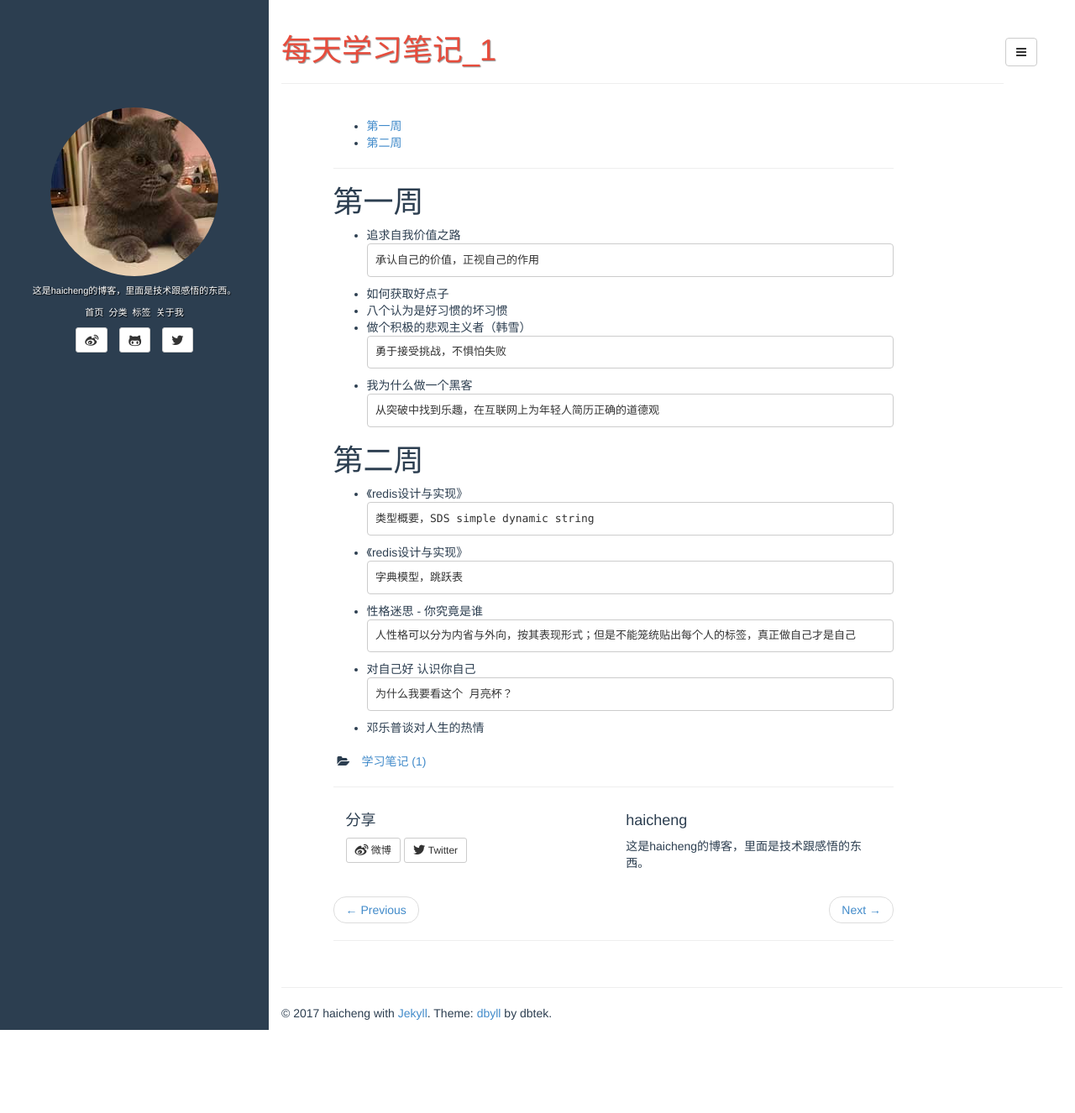
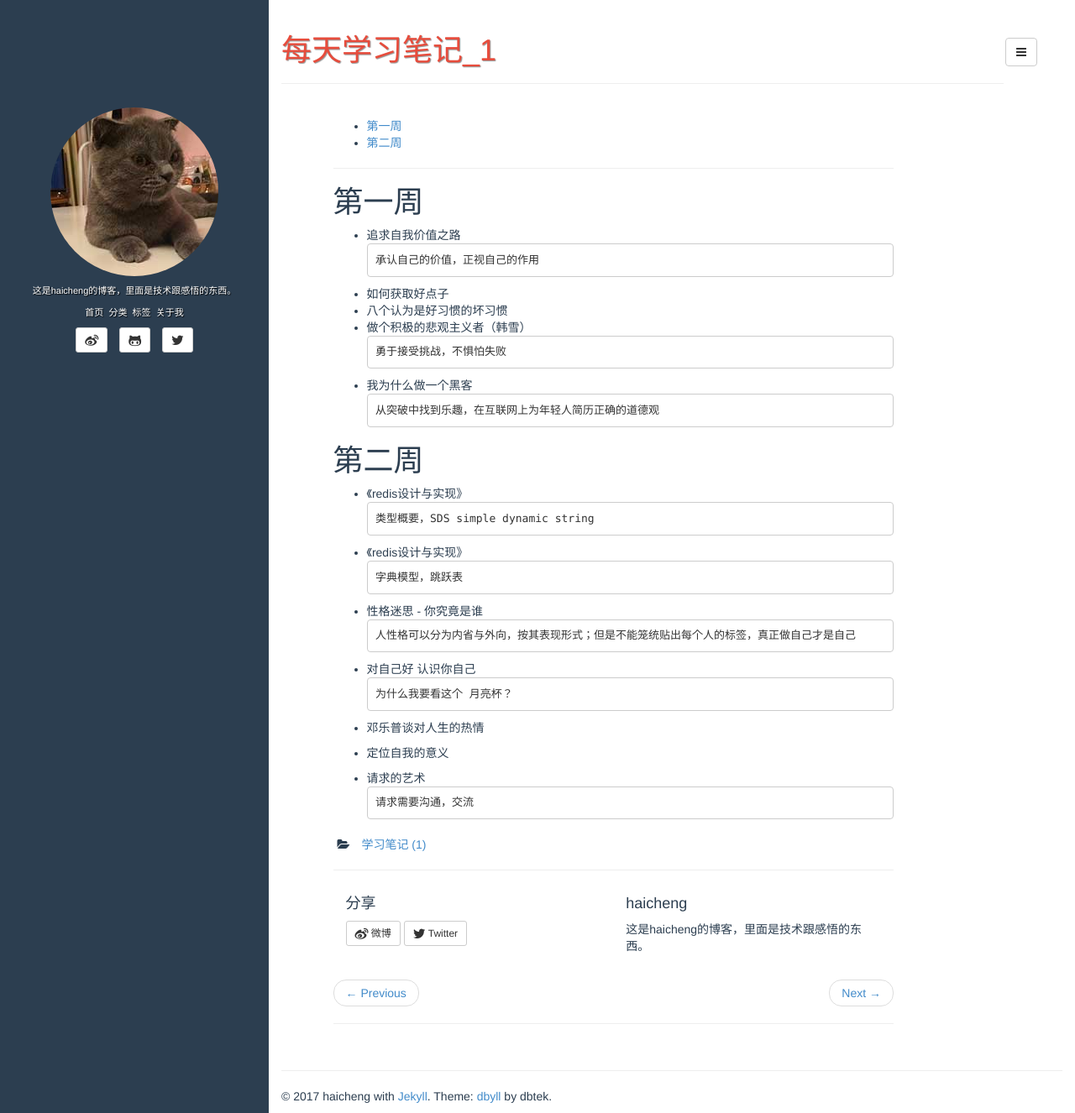
Before and after one commit to chchmlml/chchmlml.github.io, a Jekyll site: the page built from _posts/2017-08-01-everyday-learn.md, in a window 1280 px wide and 1326 px high. Shown: the whole window at 84% size. Built offline with Jekyll 4.4.1, drawn with Linux system fonts in a browser that asks for light colours.

Commit message:
add blog upgrade

````diff
--- a/_posts/2017-08-01-everyday-learn.md
+++ b/_posts/2017-08-01-everyday-learn.md
@@ -48,3 +48,11 @@ author: 'haicheng'
 为什么我要看这个 月亮杯？
 ```
 - 邓乐普谈对人生的热情
+
+- 定位自我的意义
+
+
+- 请求的艺术
+```
+请求需要沟通，交流
+```
````
